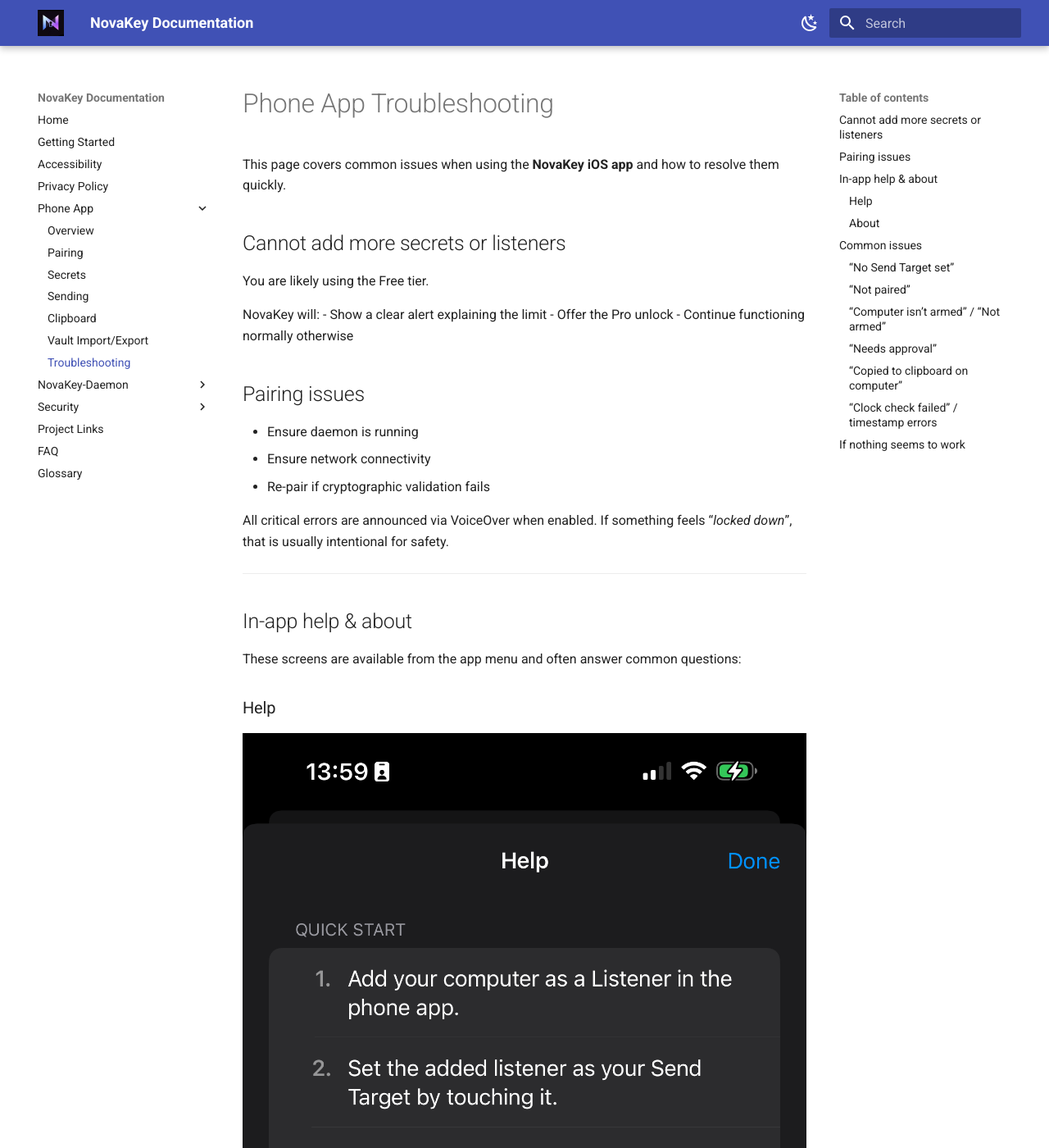
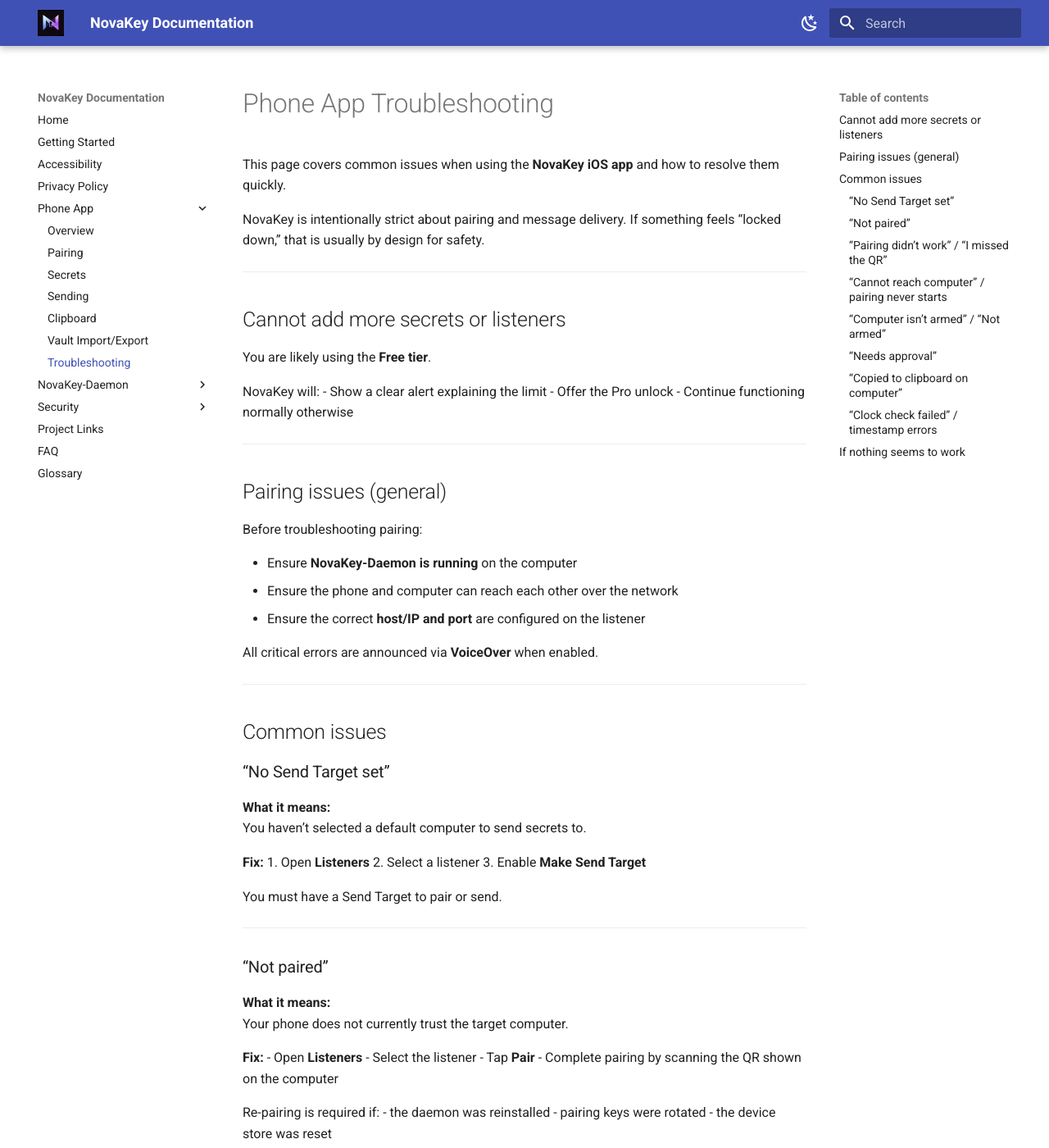
Before and after one commit to OsbornePro/NovaKey-Daemon, an MkDocs documentation site: the page built from docs/phone/troubleshooting.md, in a window 1280 px wide and 1400 px high. Shown: the whole window at 82% size. Built offline with MkDocs 1.6.1 and Material for MkDocs 9.7.7, drawn with Linux system fonts in a browser that asks for light colours; some of the changed text lies outside the part shown.

Commit message:
Updated troubleshoting doc

```diff
--- a/docs/phone/troubleshooting.md
+++ b/docs/phone/troubleshooting.md
@@ -2,34 +2,31 @@
 
 This page covers common issues when using the **NovaKey iOS app** and how to resolve them quickly.
 
+NovaKey is intentionally strict about pairing and message delivery.
+If something feels “locked down,” that is usually by design for safety.
+
+---
+
 ## Cannot add more secrets or listeners
-You are likely using the Free tier.
+
+You are likely using the **Free tier**.
 
 NovaKey will:
 - Show a clear alert explaining the limit
 - Offer the Pro unlock
 - Continue functioning normally otherwise
 
-## Pairing issues
-- Ensure daemon is running
-- Ensure network connectivity
-- Re-pair if cryptographic validation fails
-
-All critical errors are announced via VoiceOver when enabled.
-If something feels “*locked down*”, that is usually intentional for safety.
-
 ---
 
-## In-app help & about
+## Pairing issues (general)
 
-These screens are available from the app menu and often answer common questions:
+Before troubleshooting pairing:
 
-### Help
-![Help 1](../assets/screenshots/novakey-help-1.PNG)
-![Help 2](../assets/screenshots/novakey-help-2.PNG)
+- Ensure **NovaKey-Daemon is running** on the computer
+- Ensure the phone and computer can reach each other over the network
+- Ensure the correct **host/IP and port** are configured on the listener
 
-### About
-![About](../assets/screenshots/novakey-about.PNG)
+All critical errors are announced via **VoiceOver** when enabled.
 
 ---
 
@@ -57,12 +54,45 @@
 **Fix:**
 - Open **Listeners**
 - Select the listener
-- Tap **Pair** and complete pairing again
+- Tap **Pair**
+- Complete pairing by scanning the QR shown on the computer
 
 Re-pairing is required if:
 - the daemon was reinstalled
 - pairing keys were rotated
 - the device store was reset
+
+---
+
+### “Pairing didn’t work” / “I missed the QR”
+
+**What it means:**
+Pairing uses a **time-limited QR code** generated by the daemon.
+
+If the QR expires or is missed:
+- pairing may not complete
+- the daemon may not immediately re-enter pairing mode
+
+**What to try:**
+- Restart the daemon on the computer
+- Retry pairing from the phone
+
+If pairing still does not appear, see:
+**NovaKey-Daemon → Troubleshooting**
+
+---
+
+### “Cannot reach computer” / pairing never starts
+
+**Common causes:**
+- The daemon is bound to `127.0.0.1` but the phone is connecting over Wi-Fi
+- Firewall rules block the port
+- Phone and computer are on different networks
+
+**Fix:**
+- Ensure the listener host/IP matches how the daemon is bound
+- For Wi-Fi pairing, the daemon must listen on a LAN-reachable address
+- Verify the port (`60768` by default)
 
 ---
 
@@ -101,7 +131,7 @@
 This is treated as a **successful send**, but is visually differentiated.
 
 **Common causes:**
-- OS injection permissions missing (macOS accessibility)
+- OS injection permissions missing (macOS Accessibility)
 - Wayland / compositor restrictions (Linux)
 - Secure input mode enabled by the focused app
 - Target policy denying the focused app/window
@@ -138,4 +168,4 @@
 - **NovaKey-Daemon → Troubleshooting**
 - **FAQ**
 
-If you’re still stuck, re-pairing is often the fastest reset.
+If you’re still stuck, **re-pairing is often the fastest reset**.
```
Also changed, not shown: other parts of docs/phone/troubleshooting.md (+1 -1 lines).
